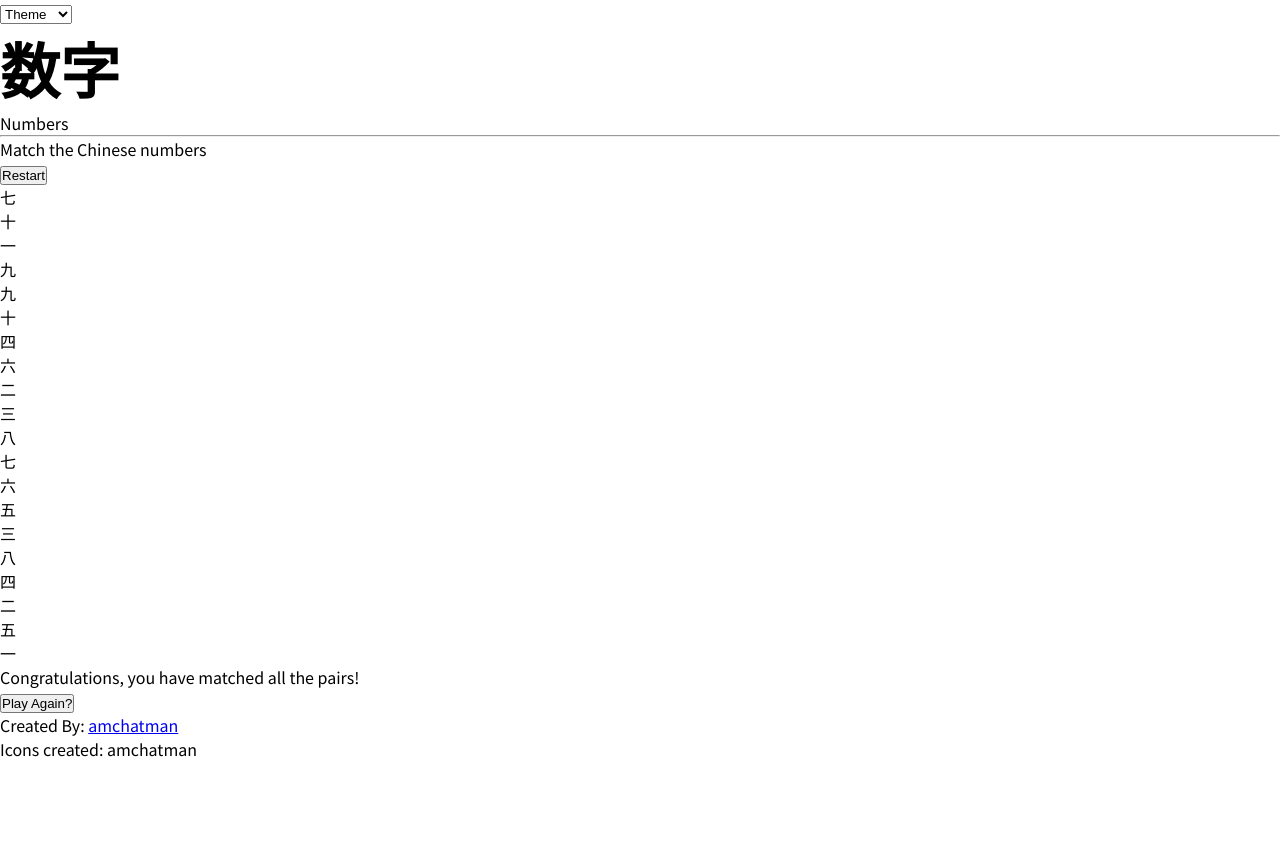
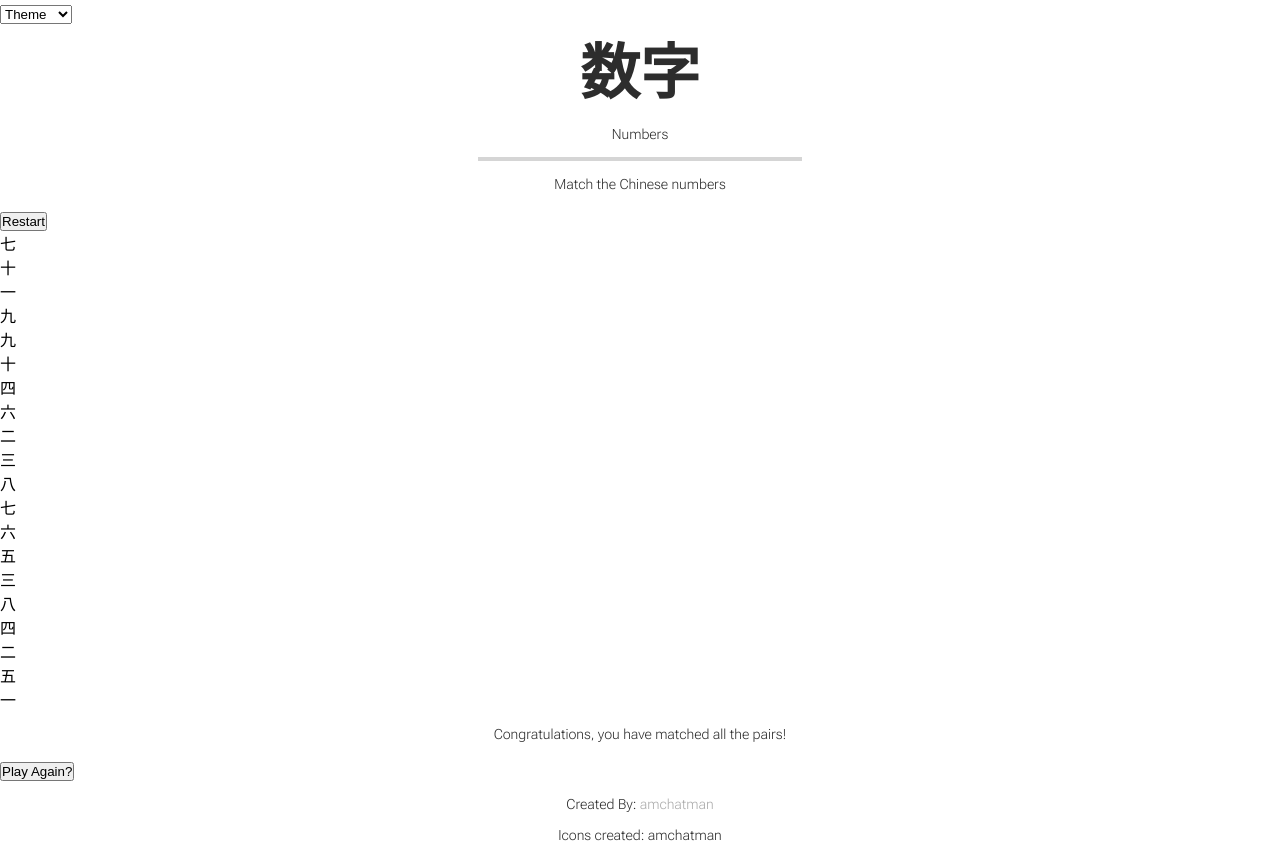
Before and after one commit to vladzhra/GameJamYingAndYang, a plain HTML site: page index.html in a window 1280 px wide. Before the commit the page ends 800 px from the top, so only its background shows below. Drawn offline with Linux system fonts and the light colour scheme.

Commit message:
[ADD] adjustement of diffenrent part

```diff
--- a/style.css
+++ b/style.css
@@ -45,3 +45,29 @@ body{
 h1{
     font-size:3.75rem;
 }
+
+p{
+    margin:0.9375rem;
+    font-size:0.875rem;
+    font-family:'Roboto Flex', sans-serif;
+    font-weight:200;
+}
+hr{
+    width:20rem;
+    margin:0 auto;
+    opacity:0.2;
+    color:var(--secondary-color);
+    border:2px solid var(--secondary-color);
+}
+h1,h2,p{
+    text-align:center;
+    color:var(--secondary-color);
+}
+a{
+    font-size:0.875rem;
+    text-decoration:none;
+    color:var(--tertiary-color);
+}
+a:hover{
+    color:var(--secondary-color);
+}
```
